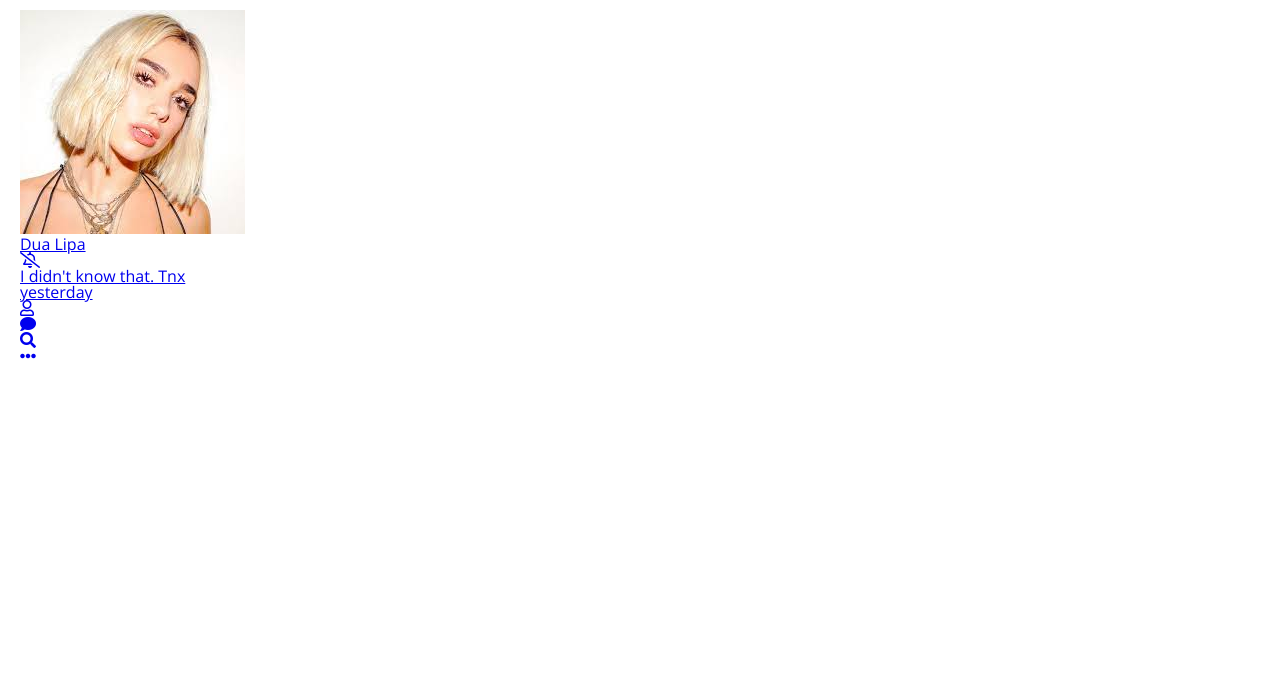
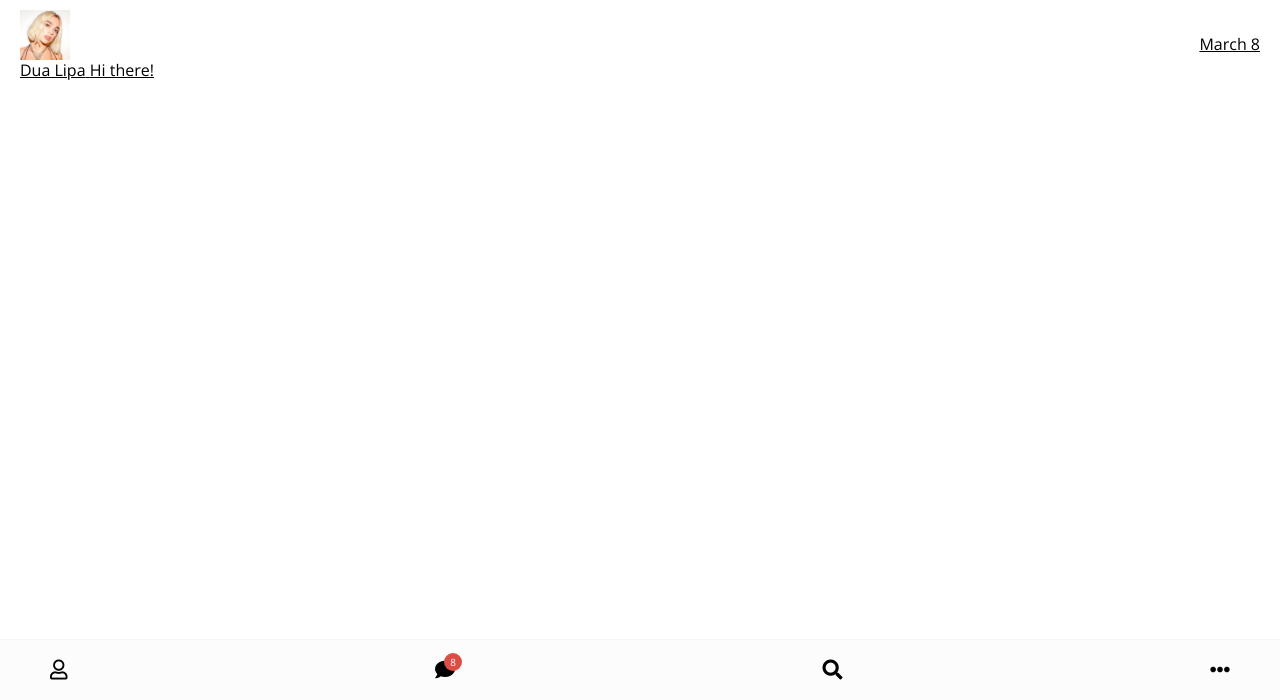
Before and after one commit to louise-blackolive/01-kakao-clone, a plain HTML site: page index.html in a window 1280 px wide. Shown: the part 100-800 px from the top of the page. Drawn offline with nearby package versions, Linux system fonts and the light colour scheme.

Commit message:
nav-bar, friend.css

```diff
--- /dev/null
+++ b/css/friend.css
@@ -0,0 +1,9 @@
+.friend {
+  display: flex;
+  justify-content: space-between;
+  align-items: center;
+}
+
+.friend .friend_avatar {
+  width: 50px;
+}
--- a/css/header.css
+++ b/css/header.css
@@ -5,18 +5,23 @@ header {
   align-items: center;
 }
 
-.header .header__title{
+.header .header__title {
   font-size: 24px;
-    font-weight: 700;
+  font-weight: 600;
 }
 
-.header .header__icon{
+.header .header__icon {
   font-size: 24px;
   margin-left: 20px;
   cursor: pointer;
 }
 
-.header .header__header-column{
+.header .header__header-column {
   display: flex;
   align-items: center;
 }
+
+.header .header__back-btn {
+  font-size: 22px;
+  margin-right: 20px;
+}
--- /dev/null
+++ b/css/nav-bar.css
@@ -0,0 +1,38 @@
+.nav {
+  position: fixed;
+  width: 100%;
+  background-color: #fcfcfc;
+  padding: 20px 50px;
+  left: 0px;
+  bottom: 0px;
+  border-top: 1px solid #f7f7f7;
+}
+
+.nav .nav__list {
+  display: flex;
+  justify-content: space-between;
+}
+
+.nav i {
+  font-size: 20px;
+}
+
+.nav .nav__list-link {
+  position: relative;
+}
+
+.nav .nav__badge {
+  position: absolute;
+  top: -7px;
+  right: -7px;
+  font-size: 10px;
+  color: white;
+  background-color: #dc4d46;
+  width: 18px;
+  height: 18px;
+  text-align: center;
+  display: flex;
+  justify-content: center;
+  align-items: center;
+  border-radius: 10px;
+}
--- a/css/styles.css
+++ b/css/styles.css
@@ -1,13 +1,22 @@
-@import url('https://fonts.googleapis.com/css?family=Open+Sans:400,700');
+@import url("https://fonts.googleapis.com/css?family=Open+Sans:400,600");
 @import "reset.css";
 @import "status-bar.css";
 @import "header.css";
+@import "nav-bar.css";
+@import "friend.css";
 
+* {
+  box-sizing: border-box;
+}
 
+body {
+  background-color: white;
+  padding: 10px 20px;
+  color: #020202;
+  font-family: "Open Sans", -apple-system, BlinkMacSystemFont, "Segoe UI",
+    Roboto, Oxygen, Ubuntu, Cantarell, "Open Sans", "Helvetica Neue", sans-serif;
+}
 
-body{
-    background-color: white;
-    padding : 10px 20px;
-    color: #020202;
-    font-family: 'Open Sans', -apple-system, BlinkMacSystemFont, 'Segoe UI', Roboto, Oxygen, Ubuntu, Cantarell, 'Open Sans', 'Helvetica Neue', sans-serif
+a {
+  color: inherit;
 }
--- a/index.html
+++ b/index.html
@@ -10,7 +10,7 @@
       integrity="sha384-50oBUHEmvpQ+1lW4y57PTFmhCaXp0ML5d60M1M7uH2+nqUivzIebhndOJK28anvf"
       crossorigin="anonymous"
     />
-    <link rel="stylesheet" href="css/styles.css">
+    <link rel="stylesheet" href="css/styles.css" />
     <title>Chats | Kakao Clone</title>
   </head>
   <body>
@@ -44,20 +44,22 @@
     </header>
     <main class="chats">
       <ul class="chats__list">
+          <li class="chats__chat chat">
         <a href="chat.html">
-          <li class="chats__chat">
-            <div class="chat__column">
-              <img src="images/dua.jpeg" alt="" class="chat__acatar g-avatar" />
-              <div class="chat__content">
-                <div class="span chat__username">Dua Lipa</div>
-                <div class="chat__alarm">
-                  <i class="far fa-bell-slash"></i>
-                </div>
-                <span class="chat__preview">I didn't know that. Tnx</span>
+          <div class="chats__chat friend friend--lg">
+            <div class="friend__column">
+              <img src="images/dua.jpeg" class="g-avatar friend_avatar" />
+              <div class="friend__content">
+                <span class="friend__name">Dua Lipa</span>
+                <span class="friend__preview">Hi there!</span>
               </div>
             </div>
-            <div class="chat__column">
-              <span class="chat__timestamp">yesterday</span>
+            <div class="friend__column">
+              <div class="friend__now-listening">
+                <span class="span chat__timestamp">
+                  March 8
+                </span>
+              </div>
             </div>
           </li>
         </a>
@@ -72,6 +74,7 @@
         </li>
         <li class="nav__list-item">
           <a href="index.html" class="nav__list-link">
+            <div class="nav__badge">8</div>
             <i class="fas fa-comment"></i>
           </a>
         </li>
```
Also changed, not shown: chat.html (+4 -4 lines), css/status-bar.css (+8 -8 lines), friends.html (+3 -3 lines), settings.html (+2 -2 lines). Lines whose indentation alone changed are shown as unchanged.
